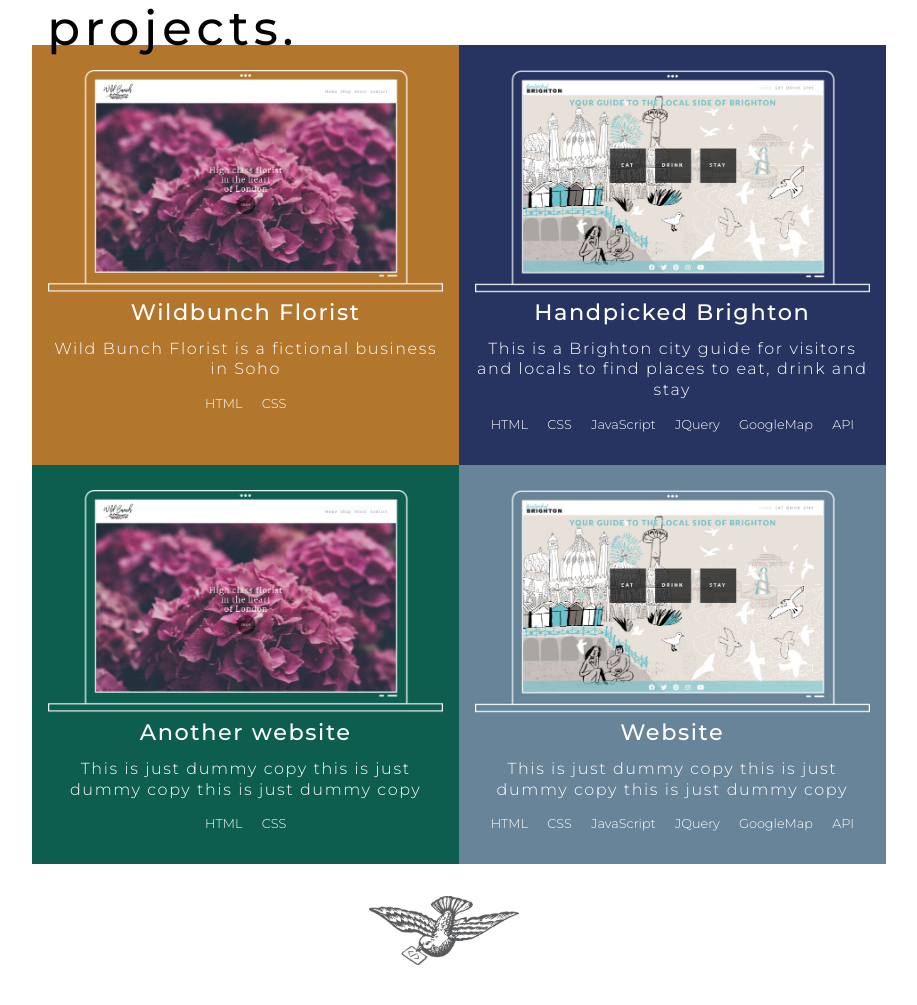
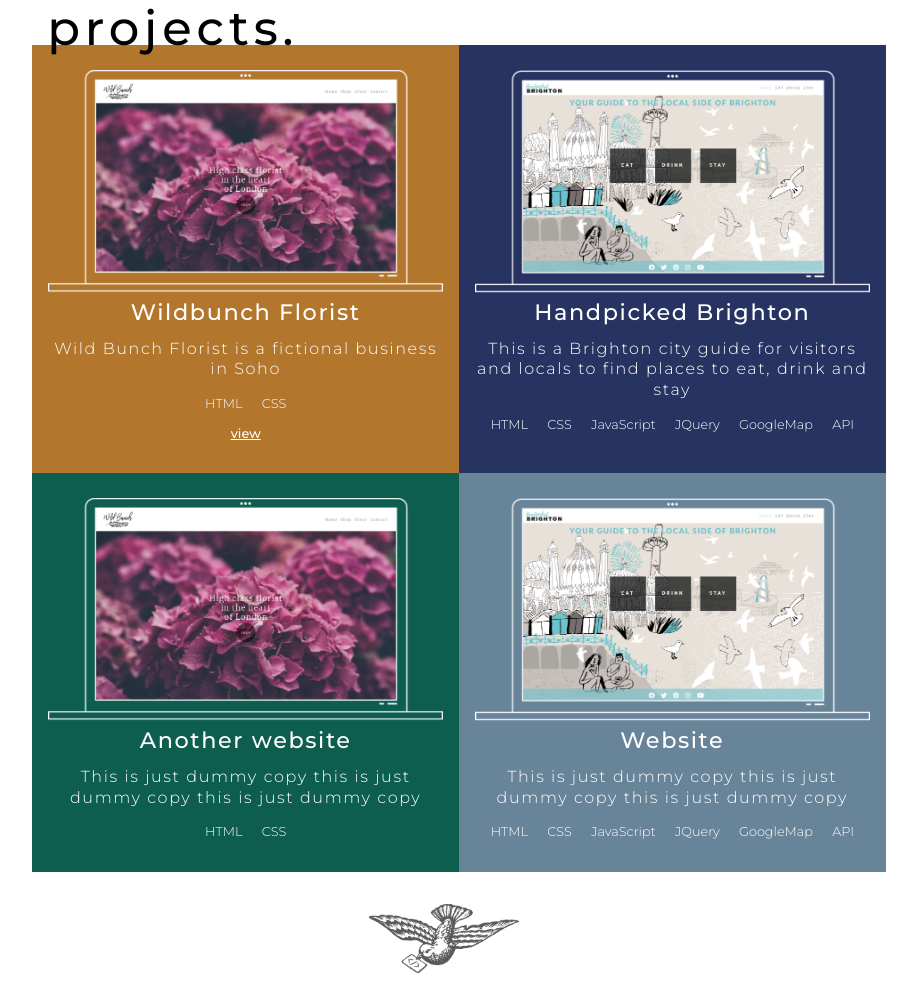
Before and after one commit to GarySimons/Gary_Simons, a Flask app: page /projects in a window 1280 px wide. Shown: the part 154-1159 px from the top of the page, without its empty margins (181-1098 px from the left). Before the commit the page ends 1119 px from the top, so only its background shows below. Run offline with Flask 2, Linux system fonts and the light colour scheme; some libraries are stand-ins or nearby versions.

Commit message:
Added Modal to Wildbunch project. Adding content

```diff
--- a/static/css/style.css
+++ b/static/css/style.css
@@ -230,7 +230,7 @@ body {
     font-size: 1rem;
     line-height: 1.3rem;
     letter-spacing: 0.1rem;
-    font-weight: 100;
+    font-weight: 300;
     text-align: center;
 }
 
@@ -238,7 +238,7 @@ body {
     color: #fff;
     font-size: 0.8rem;
     line-height: 1rem;
-    font-weight: 100;
+    font-weight: 300;
     text-align: center;
     word-spacing: 1rem;
 }
@@ -247,6 +247,49 @@ body {
     width: 100%;
 }
 
+.view {
+    color: #fff;
+    font-size: 0.8rem;
+    line-height: 0.8rem;
+    font-weight: 500;
+    text-align: center;
+    text-decoration: underline;
+}
+
+.view:hover{
+    color: #000 !important;
+    transition: .1s ease-in-out;
+}
+
+/* Project modals */
+
+
+.modaltitle {
+    color: #000;
+    font-size: 1.4rem;
+    line-height: 1.3rem;
+    letter-spacing: 0.1rem;
+    font-weight: 500;
+    text-align: center;
+}
+
+.modalbody {
+    color: #000;
+    font-size: 1rem;
+    line-height: 1.3rem;
+    letter-spacing: 0.1rem;
+    font-weight: 300;
+    text-align: center;
+}
+
+.close {
+    background-color: #a6a6a6;
+    color: #fff;
+    font-size: 1rem;
+    letter-spacing: 0.1rem;
+    font-weight: 300;
+    text-align: center;
+}
 
 /* Contact page */
 
--- a/templates/projects.html
+++ b/templates/projects.html
@@ -9,12 +9,17 @@
 
     <div class="row justify-content-center">
         <div class="col-sm-8 col-md-4 projectpanel1">
-        <img src="static/images/wildbunch.png" alt="Wild Bunch Project" class="img-fluid laptop">
+        <img src="static/images/wildbunch.png" alt="Wild Bunch Project" class="img-fluid laptop" data-toggle="modal" data-target="#modal1">
         <p class="projectname">Wildbunch Florist</p>
         <p class="projecttext">Wild Bunch Florist is a fictional business in Soho</p>
         <p class="projectprogram">HTML CSS</p>
-        </div>
-        <div class="col-sm-8 col-md-4 projectpanel2">
+        <a class="view" aria-label="View website" data-toggle="modal" data-target="#modal1">
+            <p class="view">view</p>
+        <span class="sr-only">view</span>
+        </a>
+    </div>
+
+    <div class="col-sm-8 col-md-4 projectpanel2">
         <img src="static/images/handpicked.png" alt="Handpicked Brighton Project" class="img-fluid laptop">
         <p class="projectname">Handpicked Brighton</p>
         <p class="projecttext">This is a Brighton city guide for visitors and locals to find places to eat, drink and stay</p>
@@ -44,4 +49,62 @@
             <img id="birdsmall" src="static/images/bird80black.png" alt="Bird" class="img-fluid">
         </div>
 
+
+<!-- Modal -->
+<div class="modal fade" id="x" tabindex="-1" role="dialog" aria-labelledby="exampleModalCenterTitle" aria-hidden="true">
+  <div class="modal-dialog modal-dialog-centered" role="document">
+    <div class="modal-content">
+
+      <a class="close" data-dismiss="modal" aria-label="Close">
+          <span aria-hidden="true">x</span>
+        </a>
+
+      <div class="modal-header">
+        <h5 class="modaltitle" id="exampleModalCenterTitle">Wildbunch Florist</h5>
+      </div>
+
+      <div class="modalbody">
+        dummy text in here to be filled in laterdummy text in here to be filled
+        in laterdummy text in here to be filled in laterdummy text in here to be
+        filled in laterdummy text in here to be filled in laterdummy text in here
+        to be filled in laterdummy text in here to be filled in later
+      </div>
+
+      <div class="row justify-content-center button">
+          <a class="close" data-dismiss="modal">close</a>
+        </div>
+    </div>
+  </div>
+</div>
+
+
+<!-- from wild -->
+<div class="modal" tabindex="-1" role="dialog" id="modal1">
+    <div class="modal-dialog" role="document">
+      <div class="modal-content">
+
+        <a class="close" data-dismiss="modal" aria-label="Close">
+          <span aria-hidden="true">x</span>
+        </a>
+
+        <div class="col-sm-12 model">
+
+          <img src="static/images/wildbunch.png" alt="Wild Bunch Project" class="img-fluid laptop" data-toggle="modal" data-target="#modal1">
+        </div>
+        <h5 class="modaltitle" id="exampleModalCenterTitle">Wildbunch Florist</h5>
+
+        <div class="modalbody">
+        dummy text in here to be filled in laterdummy text in here to be filled
+        in laterdummy text in here to be filled in laterdummy text in here to be
+        filled in laterdummy text in here to be filled in laterdummy text in here
+        to be filled in laterdummy text in here to be filled in later
+      </div>
+
+        <div class="row justify-content-center">
+          <a class="close" data-dismiss="modal">close</a>
+        </div>
+      </div>
+    </div>
+  </div>
+
 {% endblock content %}
```
